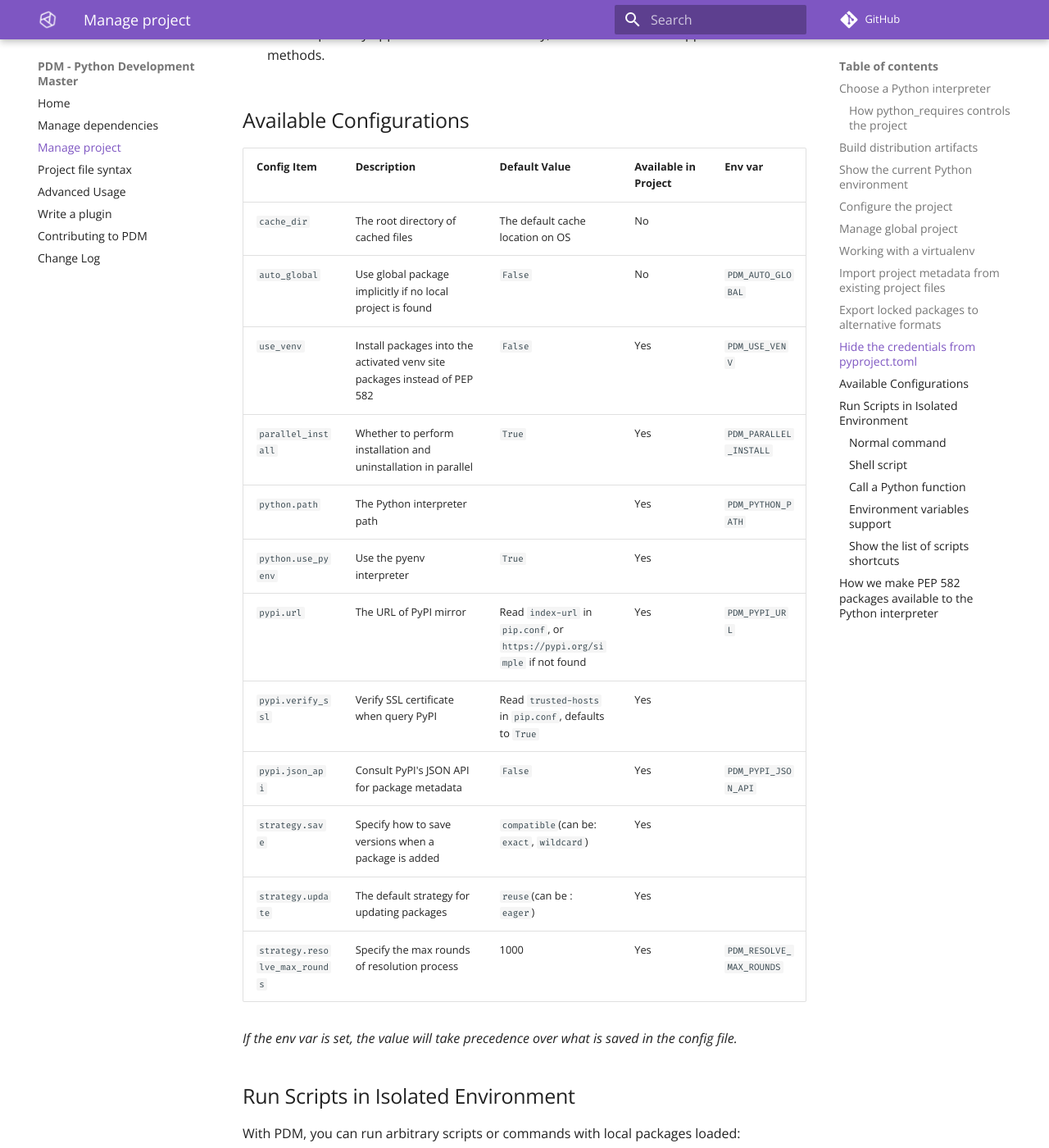
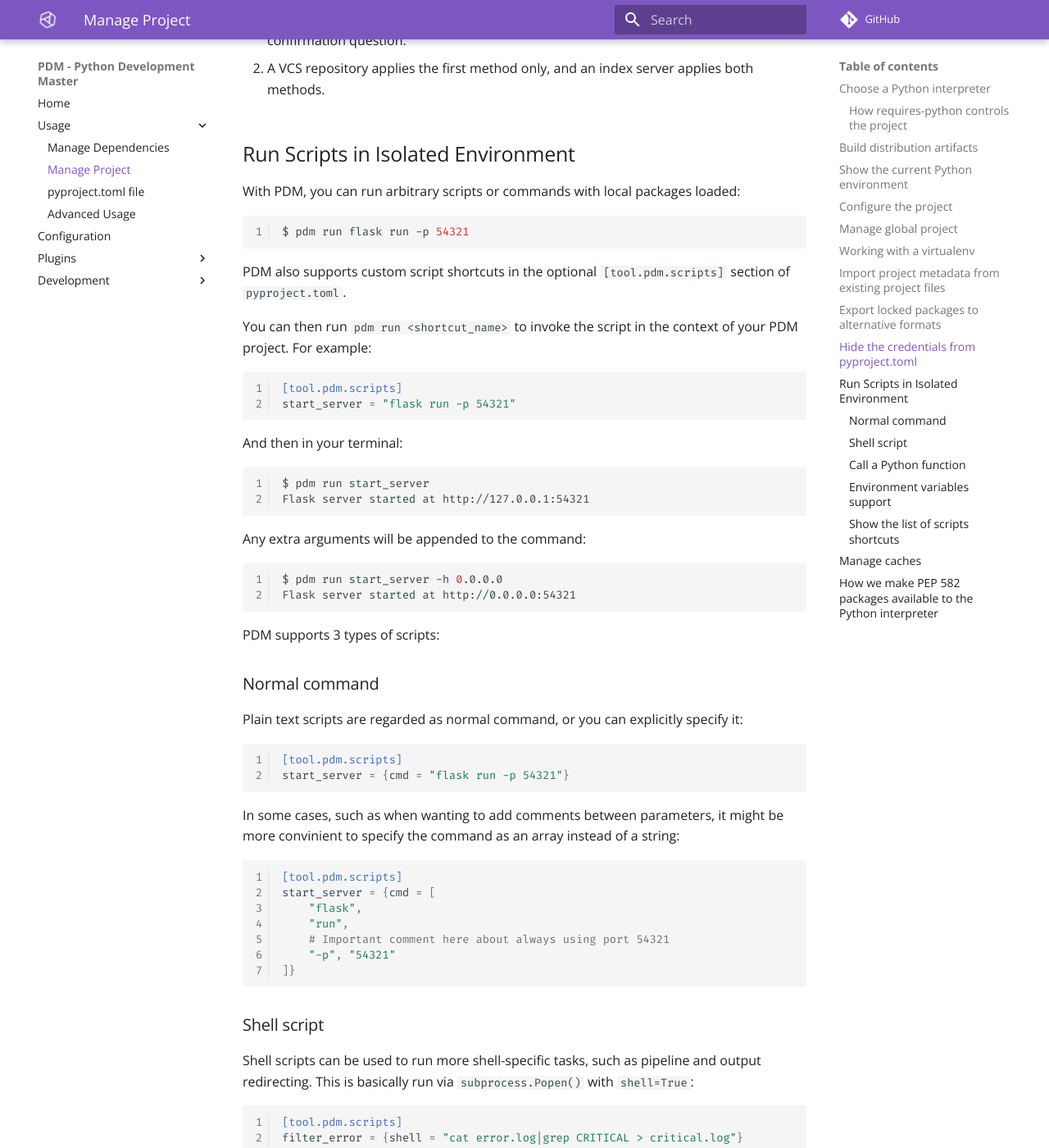
Before and after one commit to ChrisSanderser/pd-ms, an MkDocs documentation site: the page built from docs/docs/project.md, in a window 1280 px wide and 1400 px high, scrolled down 4529 px. Shown: the whole window at 82% size. Built offline with MkDocs 1.6.1 and Material for MkDocs 9.7.7, drawn with Linux system fonts in a browser that asks for light colours; comment, search, counter and statistics services are not loaded; some of the changed text lies outside the part shown.

Commit message:
Improve the doc structure

```diff
--- a/docs/docs/project.md
+++ b/docs/docs/project.md
@@ -19,7 +19,7 @@ The argument can be either a version specifier of any length, or a relative or a
 python interpreter, but remember the Python interpreter must conform with the `python_requires`
 constraint in the project file.
 
-### How `python_requires` controls the project
+### How `requires-python` controls the project
 
 PDM respects the value of `requires-python` in the way that it tries to pick package candidates that can work
 on all python versions that `requires-python` contains. For example, if `requires-python` is `>=2.7`, PDM will try
@@ -101,6 +101,8 @@ The configuration files are searched in the following order:
 
 If `-g/--global` option is used, the first item will be replaced by `~/.pdm/global-project/.pdm.toml`.
 
+You can find all available configuration items in [Configuration Page](configuration.md).
+
 ## Manage global project
 
 Sometimes users may want to keep track of the dependencies of global Python interpreter.
@@ -181,25 +183,6 @@ PDM provides several methods to achieve this:
    keyring after a confirmation question.
 
 3. A VCS repository applies the first method only, and an index server applies both methods.
-
-## Available Configurations
-
-| Config Item                   | Description                                                               | Default Value                                                             | Available in Project | Env var                  |
-| ----------------------------- | ------------------------------------------------------------------------- | ------------------------------------------------------------------------- | -------------------- | ------------------------ |
-| `cache_dir`                   | The root directory of cached files                                        | The default cache location on OS                                          | No                   |                          |
-| `auto_global`                 | Use global package implicitly if no local project is found                | `False`                                                                   | No                   | `PDM_AUTO_GLOBAL`        |
-| `use_venv`                    | Install packages into the activated venv site packages instead of PEP 582 | `False`                                                                   | Yes                  | `PDM_USE_VENV`           |
-| `parallel_install`            | Whether to perform installation and uninstallation in parallel            | `True`                                                                    | Yes                  | `PDM_PARALLEL_INSTALL`   |
-| `python.path`                 | The Python interpreter path                                               |                                                                           | Yes                  | `PDM_PYTHON_PATH`        |
-| `python.use_pyenv`            | Use the pyenv interpreter                                                 | `True`                                                                    | Yes                  |                          |
-| `pypi.url`                    | The URL of PyPI mirror                                                    | Read `index-url` in `pip.conf`, or `https://pypi.org/simple` if not found | Yes                  | `PDM_PYPI_URL`           |
-| `pypi.verify_ssl`             | Verify SSL certificate when query PyPI                                    | Read `trusted-hosts` in `pip.conf`, defaults to `True`                    | Yes                  |                          |
-| `pypi.json_api`               | Consult PyPI's JSON API for package metadata                              | `False`                                                                   | Yes                  | `PDM_PYPI_JSON_API`      |
-| `strategy.save`               | Specify how to save versions when a package is added                      | `compatible`(can be: `exact`, `wildcard`)                                 | Yes                  |                          |
-| `strategy.update`             | The default strategy for updating packages                                | `reuse`(can be : `eager`)                                                 | Yes                  |                          |
-| `strategy.resolve_max_rounds` | Specify the max rounds of resolution process                              | 1000                                                                      | Yes                  | `PDM_RESOLVE_MAX_ROUNDS` |
-
-_If the env var is set, the value will take precedence over what is saved in the config file._
 
 ## Run Scripts in Isolated Environment
 
@@ -322,6 +305,18 @@ test_shell  shell echo $FOO        shell command
 
 You can add an `help` option with the description of the script, and it will be displayed in the `Description` column in the above output.
 
+## Manage caches
+
+PDM provides a convenient command group to manage the cache, there are four kinds of caches:
+
+1. `wheels/` stores the built results of non-wheel distributions and files.
+1. `http/` stores the HTTP response content.
+1. `metadata/` stores package metadata retreived by the resolver.
+1. `hashes/` stores the file hashes fetched from the package index or calculated locally.
+
+See the current cache usage by typing `pdm cache info`. Besides, you can use `add`, `remove` and `list` subcommands to manage the cache content.
+Find the usage by the `--help` option of each command.
+
 ## How we make PEP 582 packages available to the Python interpreter
 
 Thanks to the [site packages loading](https://docs.python.org/3/library/site.html) on Python startup. It is possible to patch the `sys.path`
--- a/docs/mkdocs.yml
+++ b/docs/mkdocs.yml
@@ -14,14 +14,18 @@ theme:
   favicon: assets/logo.png
 
 nav:
-  - index.md
-  - dependency.md
-  - project.md
-  - pyproject.md
-  - advanced.md
-  - plugin.md
-  - contributing.md
-  - changelog.md
+  - Home: index.md
+  - Usage:
+      - Manage Dependencies: dependency.md
+      - Manage Project: project.md
+      - pyproject.toml file: pyproject.md
+      - Advanced Usage: advanced.md
+  - Configuration: configuration.md
+  - Plugins:
+    - plugin.md
+  - Development:
+    - contributing.md
+    - changelog.md
 
 markdown_extensions:
   - pymdownx.highlight:
```
Also changed, not shown: docs/docs/configuration.md (added, +18 -0 lines), docs/docs/dependency.md (+1 -1 lines).
